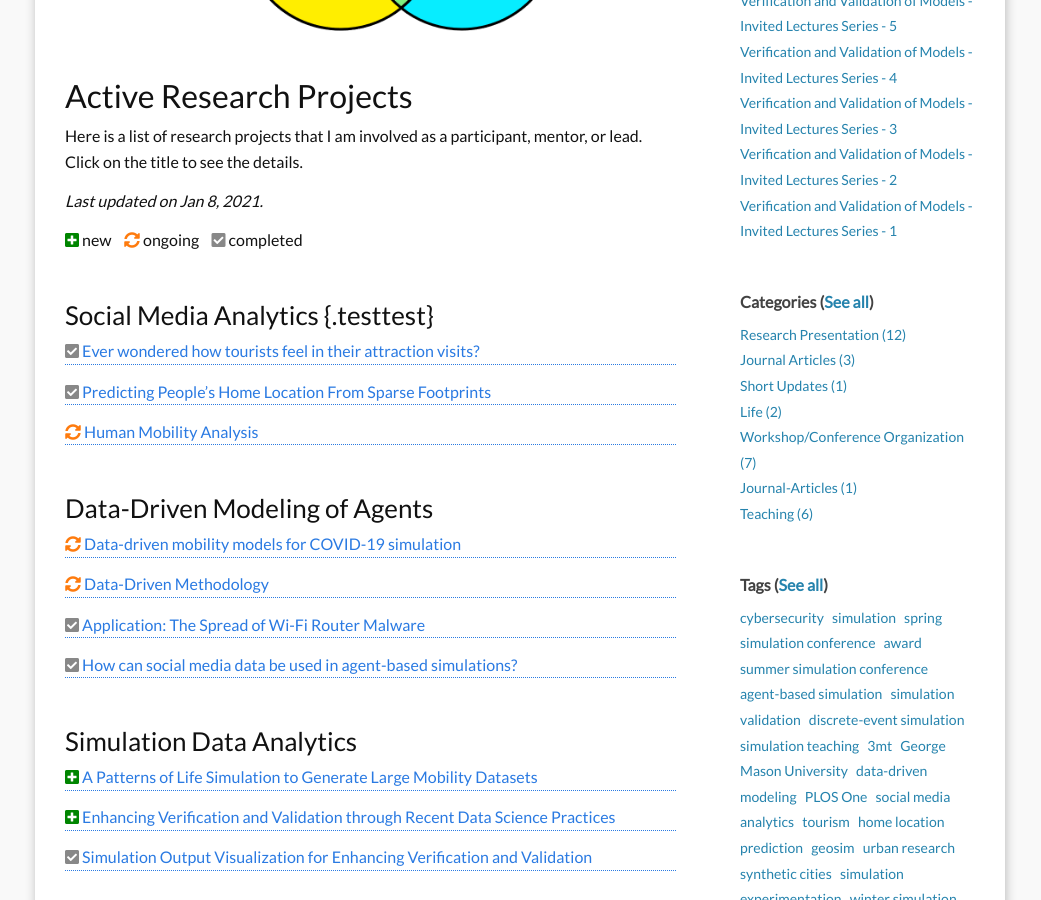
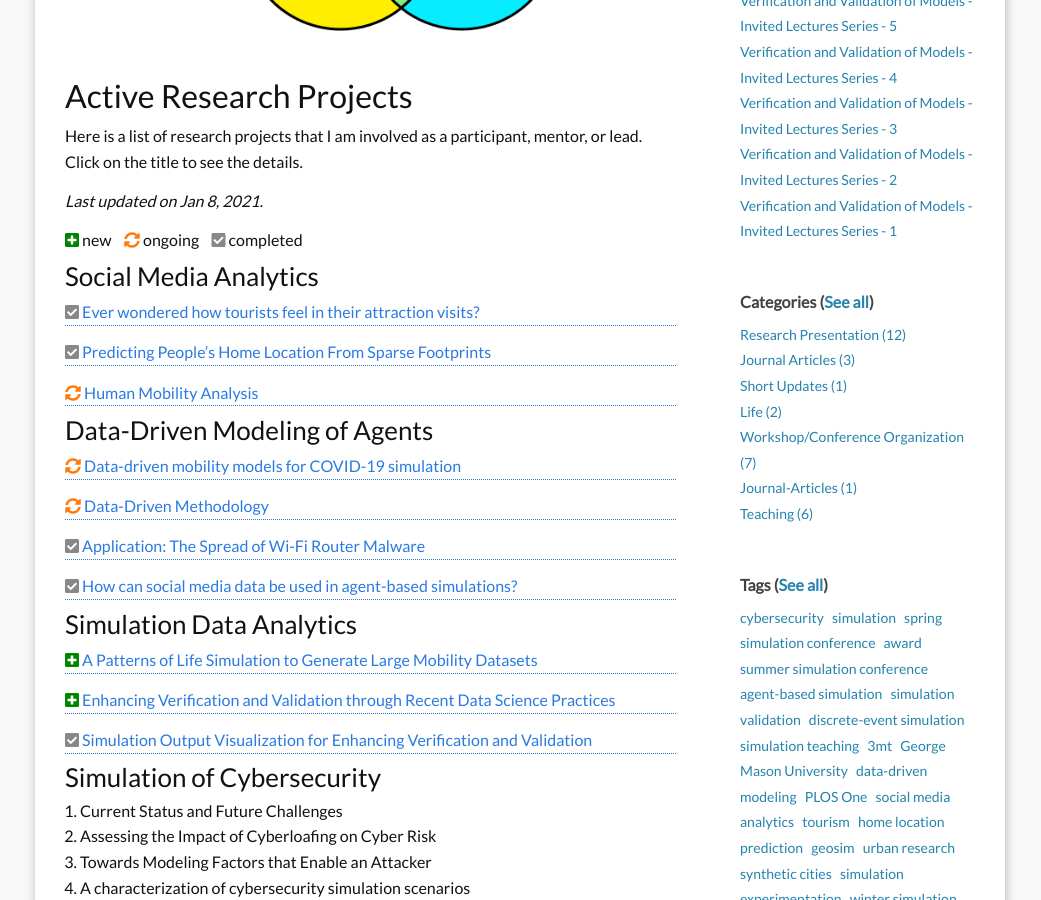
Before and after one commit to hamdikavak/hamdikavak.github.io, a Jekyll site: the page built from c0_research.md, in a window 1280 px wide and 900 px high, scrolled down 702 px. Shown: the whole window, without its empty margins (120-1161 px from the left). Built offline with Jekyll 4.4.1, drawn with Linux system fonts in a browser that asks for light colours; nearby versions of some CDN libraries.

Commit message:
test research highlight

```diff
--- a/c0_research.md
+++ b/c0_research.md
@@ -26,14 +26,12 @@
  <i style="color:#FE7B0E" class="fas fa-sync-alt"></i> ongoing &nbsp;&nbsp;
  <i style="color:#888888" class="fas fa-check-square"></i> completed
 
-<br/>
-### Social Media Analytics {.testtest}
+### Social Media Analytics
 
 {% include_relative rsc/summary/sm/attraction.html %}
 {% include_relative rsc/summary/sm/home-prediction.html %}
 {% include_relative rsc/summary/sm/mobility.html %}
 
-<br/>
 ### Data-Driven Modeling of Agents
 
 {% include_relative rsc/summary/dd/covid.html %}
@@ -41,13 +39,11 @@
 {% include_relative rsc/summary/dd/wifi.html %}
 {% include_relative rsc/summary/dd/sm.html %}
 
-<br/>
 ### Simulation Data Analytics
 {% include_relative rsc/summary/simda/pol.html %}
 {% include_relative rsc/summary/simda/vv.html %}
 {% include_relative rsc/summary/simda/heatmap.html %}
 
-<br/>
 ### Simulation of Cybersecurity
 
 <ol>
@@ -57,14 +53,11 @@
 	<li>A characterization of cybersecurity simulation scenarios</li>
 </ol>
 
-
-<br/>
 ## Past Research Projects
 
 {% include_relative rsc/summary/past/cloudes.html %}
 {% include_relative rsc/summary/past/mscube.html %}
 
-<br/>
 ### Web-based simulations and tools
 <p>Here some simulations written in JavaScript.</p>
 <ul>
```
